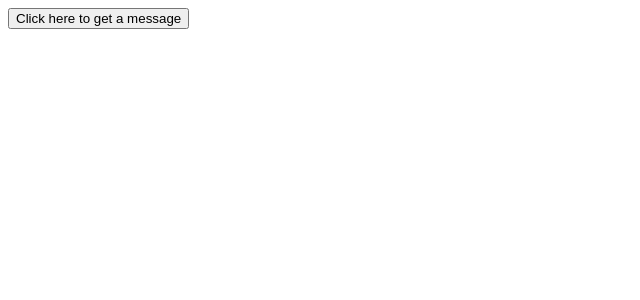
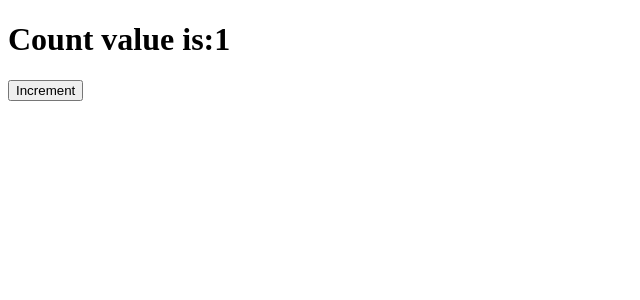
Before and after one commit to SalmaZiady/react-learning-series-2, a React (Vite) app: page / in a window 1280 px wide. Shown: the top 300 px of the page, without its empty margins (0-640 px from the left). Built offline with nearby package versions, Linux system fonts and the light colour scheme.

Commit message:
refactor(counter): implement state management using React useState hook

```diff
--- a/src/App.jsx
+++ b/src/App.jsx
@@ -1,10 +1,11 @@
 import ConditionalComponent from "./components/ConditionalComponent";
+import Counter from "./components/Counter";
 import  Message  from "./components/Message";
 
 function App() {
   return (
     <div className="App">
-     <Message/>
+     <Counter/>
     </div>
   );
 }
--- /dev/null
+++ b/src/components/Counter.jsx
@@ -0,0 +1,17 @@
+import { useState } from "react";
+
+export default function Counter() {
+  const [count, setCount] = useState(1);
+
+  function handleClick(){
+    setCount(count + 1);
+  }
+
+  return (
+    <div>
+
+      <h1> Count value is:{count} </h1>{" "}
+      <button onClick={handleClick}>Increment </button>
+    </div>
+  );
+}
```
